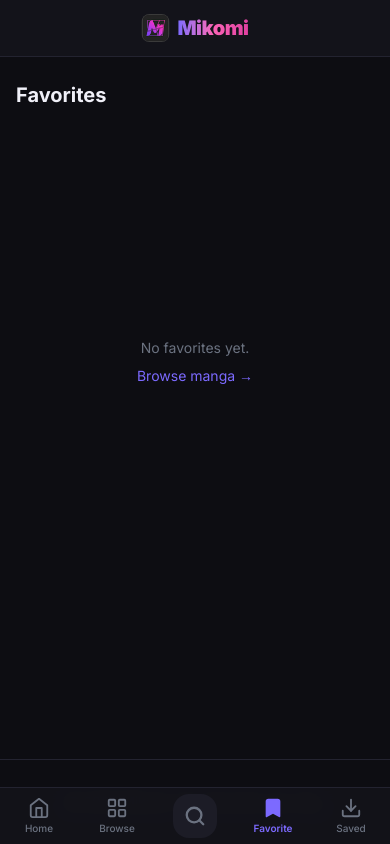
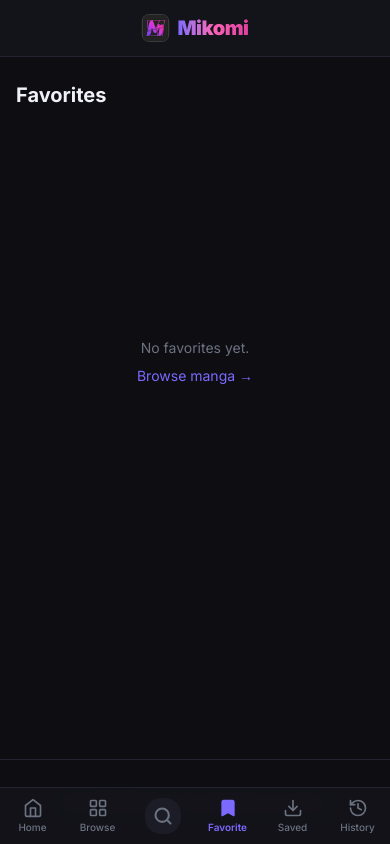
Before and after one commit to pambayungiri/mikomi, a Next.js app: page /bookmark in a window 390 px wide. Built offline with nearby package versions, Linux system fonts and the light colour scheme.

Commit message:
fix: restore History to mobile bottom nav (6 items, smaller icons)
Co-Authored-By: Claude Sonnet 4.6 <noreply@anthropic.com>
Claude-Session: https://claude.ai/code/session_01AkWMkz9DuUhZSQA1RAtRtt

```diff
--- a/components/BottomNav.tsx
+++ b/components/BottomNav.tsx
@@ -9,7 +9,7 @@ const ITEMS = [
     href: '/',
     label: 'Home',
     icon: (active: boolean) => (
-      <svg xmlns="http://www.w3.org/2000/svg" width="22" height="22" viewBox="0 0 24 24" fill={active ? 'currentColor' : 'none'} stroke="currentColor" strokeWidth="2" strokeLinecap="round" strokeLinejoin="round">
+      <svg xmlns="http://www.w3.org/2000/svg" width="20" height="20" viewBox="0 0 24 24" fill={active ? 'currentColor' : 'none'} stroke="currentColor" strokeWidth="2" strokeLinecap="round" strokeLinejoin="round">
         <path d="m3 9 9-7 9 7v11a2 2 0 0 1-2 2H5a2 2 0 0 1-2-2z"/><polyline points="9 22 9 12 15 12 15 22"/>
       </svg>
     ),
@@ -18,7 +18,7 @@ const ITEMS = [
     href: '/list',
     label: 'Browse',
     icon: (active: boolean) => (
-      <svg xmlns="http://www.w3.org/2000/svg" width="22" height="22" viewBox="0 0 24 24" fill={active ? 'currentColor' : 'none'} stroke="currentColor" strokeWidth="2" strokeLinecap="round" strokeLinejoin="round">
+      <svg xmlns="http://www.w3.org/2000/svg" width="20" height="20" viewBox="0 0 24 24" fill={active ? 'currentColor' : 'none'} stroke="currentColor" strokeWidth="2" strokeLinecap="round" strokeLinejoin="round">
         <rect x="3" y="3" width="7" height="7" rx="1"/><rect x="14" y="3" width="7" height="7" rx="1"/><rect x="14" y="14" width="7" height="7" rx="1"/><rect x="3" y="14" width="7" height="7" rx="1"/>
       </svg>
     ),
@@ -28,7 +28,7 @@ const ITEMS = [
     label: 'Search',
     prominent: true,
     icon: (_active: boolean) => (
-      <svg xmlns="http://www.w3.org/2000/svg" width="22" height="22" viewBox="0 0 24 24" fill="none" stroke="currentColor" strokeWidth="2.5" strokeLinecap="round" strokeLinejoin="round">
+      <svg xmlns="http://www.w3.org/2000/svg" width="20" height="20" viewBox="0 0 24 24" fill="none" stroke="currentColor" strokeWidth="2.5" strokeLinecap="round" strokeLinejoin="round">
         <circle cx="11" cy="11" r="8"/><path d="m21 21-4.35-4.35"/>
       </svg>
     ),
@@ -38,7 +38,7 @@ const ITEMS = [
     label: 'Favorite',
     showCount: true,
     icon: (active: boolean) => (
-      <svg xmlns="http://www.w3.org/2000/svg" width="22" height="22" viewBox="0 0 24 24" fill={active ? 'currentColor' : 'none'} stroke="currentColor" strokeWidth="2" strokeLinecap="round" strokeLinejoin="round">
+      <svg xmlns="http://www.w3.org/2000/svg" width="20" height="20" viewBox="0 0 24 24" fill={active ? 'currentColor' : 'none'} stroke="currentColor" strokeWidth="2" strokeLinecap="round" strokeLinejoin="round">
         <path d="m19 21-7-4-7 4V5a2 2 0 0 1 2-2h10a2 2 0 0 1 2 2v16z"/>
       </svg>
     ),
@@ -47,10 +47,19 @@ const ITEMS = [
     href: '/offline',
     label: 'Saved',
     icon: (active: boolean) => (
-      <svg xmlns="http://www.w3.org/2000/svg" width="22" height="22" viewBox="0 0 24 24" fill="none" stroke="currentColor" strokeWidth={active ? 2.5 : 2} strokeLinecap="round" strokeLinejoin="round">
+      <svg xmlns="http://www.w3.org/2000/svg" width="20" height="20" viewBox="0 0 24 24" fill="none" stroke="currentColor" strokeWidth={active ? 2.5 : 2} strokeLinecap="round" strokeLinejoin="round">
         <path d="M21 15v4a2 2 0 0 1-2 2H5a2 2 0 0 1-2-2v-4"/>
         <polyline points="7 10 12 15 17 10"/>
         <line x1="12" y1="15" x2="12" y2="3"/>
+      </svg>
+    ),
+  },
+  {
+    href: '/history',
+    label: 'History',
+    icon: (active: boolean) => (
+      <svg xmlns="http://www.w3.org/2000/svg" width="20" height="20" viewBox="0 0 24 24" fill="none" stroke="currentColor" strokeWidth={active ? 2.5 : 2} strokeLinecap="round" strokeLinejoin="round">
+        <path d="M3 12a9 9 0 1 0 9-9 9.75 9.75 0 0 0-6.74 2.74L3 8"/><path d="M3 3v5h5"/><path d="M12 7v5l4 2"/>
       </svg>
     ),
   },
@@ -95,7 +104,7 @@ export default function BottomNav() {
                 className="flex-1 flex flex-col items-center justify-center"
                 aria-label={item.label}
               >
-                <div className={`w-11 h-11 rounded-2xl flex items-center justify-center transition-all ${
+                <div className={`w-9 h-9 rounded-2xl flex items-center justify-center transition-all ${
                   active ? 'bg-accent text-white shadow-lg shadow-accent/30' : 'bg-surface-2 text-muted'
                 }`}>
                   {item.icon(active)}
```
